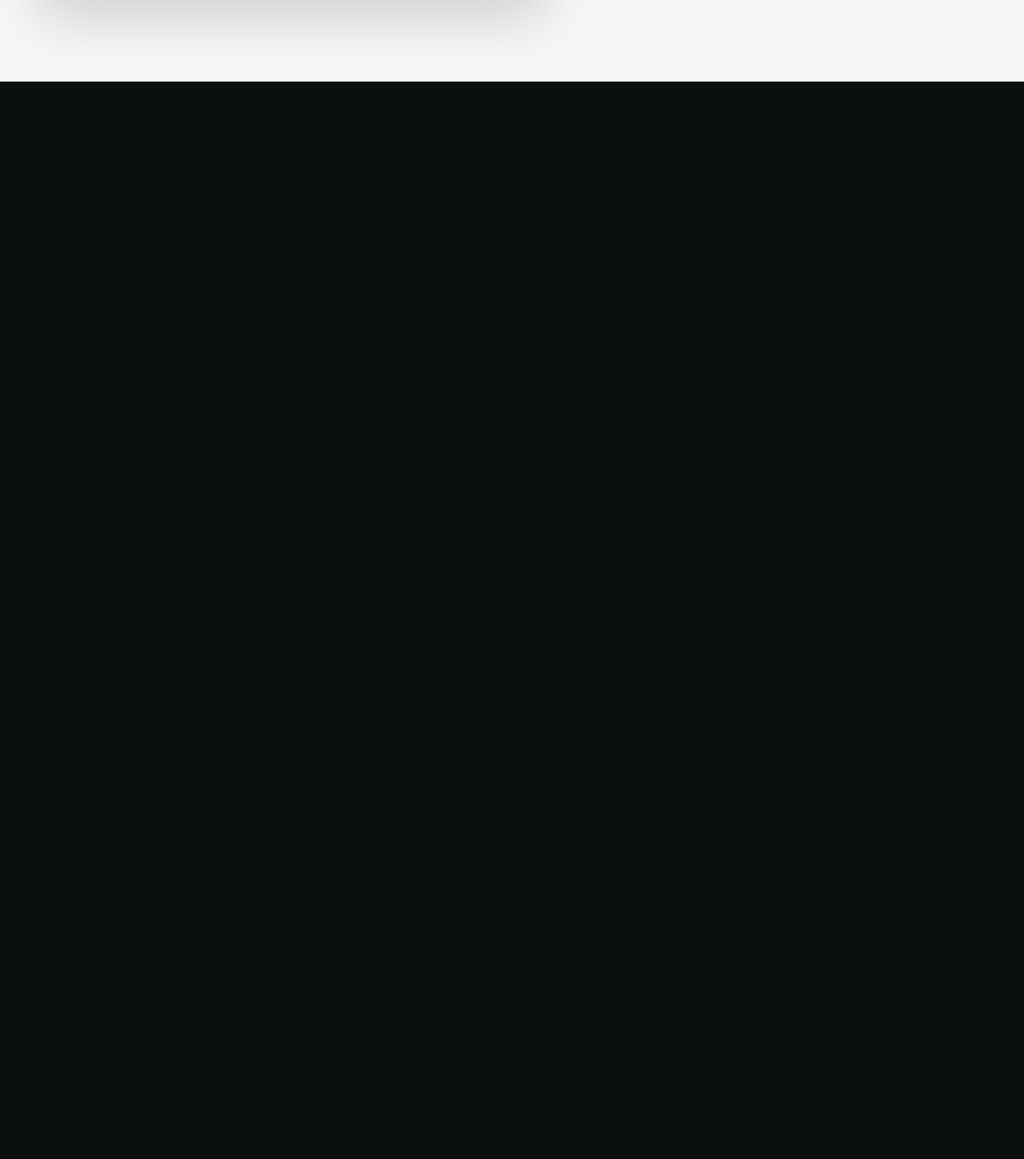
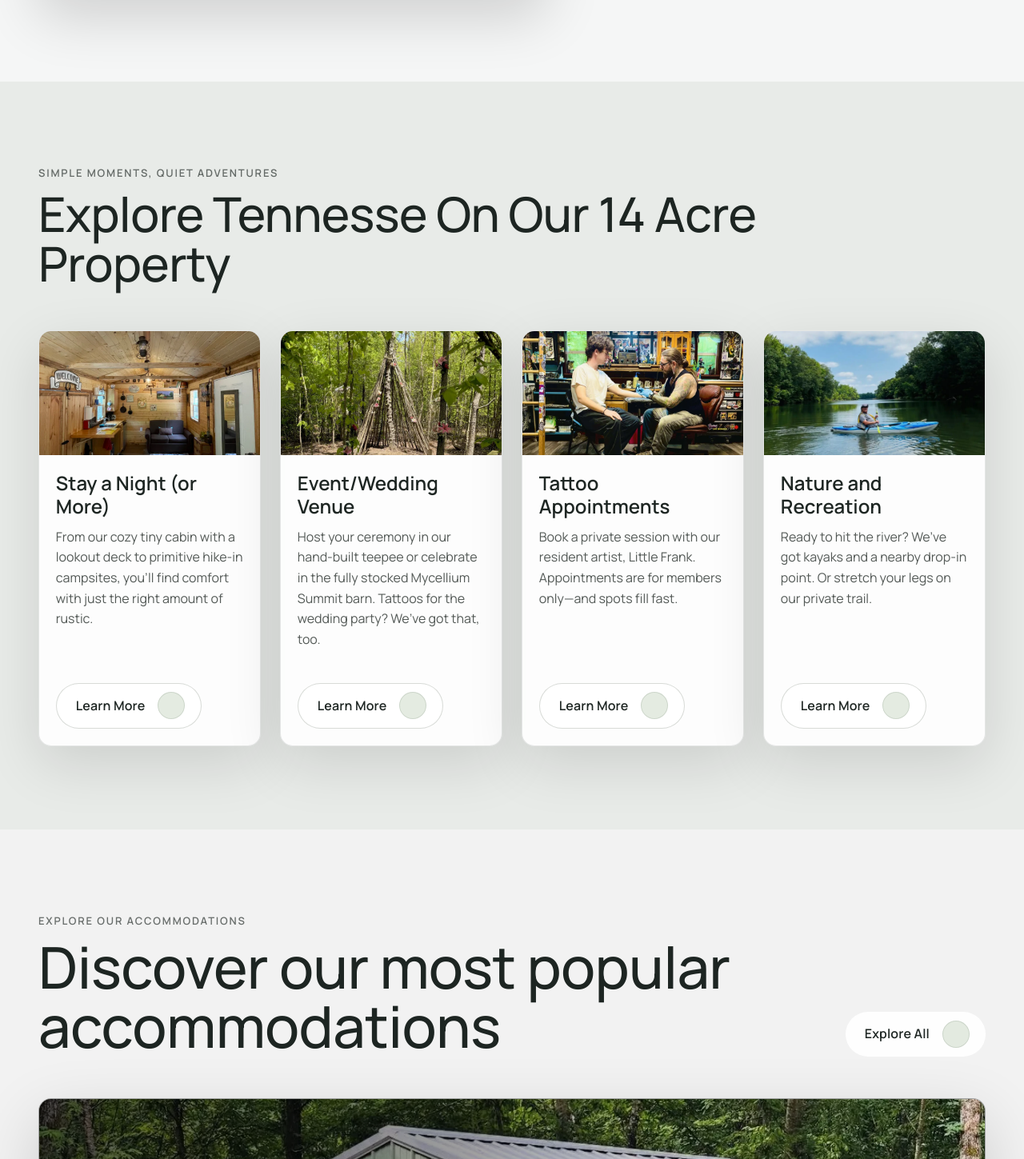
Before and after one commit to JaccobStanton/homestead_ministries, a React (Vite) app: page / in a window 1280 px wide. Shown: the part 1921-3370 px from the top of the page at 80% size. Before the commit the page ends 2023 px from the top, so only its background shows below. Built offline with nearby package versions, Linux system fonts and the light colour scheme; some icons are missing.

Commit message:
Added other components for navigation of home page

```diff
--- a/src/App.jsx
+++ b/src/App.jsx
@@ -1,6 +1,9 @@
 import Navbar from "./components/Navbar";
 import Hero from "./components/hero/Hero";
 import AboutHomestead from "./components/about/AboutHomestead";
+import Accommodations from "./components/accomodations/Accomodations";
+import Banner from "./components/banner/Banner";
+import ThingsToDo from "./components/activities/ThingsToDo";
 
 export default function App() {
   return (
@@ -8,6 +11,9 @@ export default function App() {
       <Navbar />
       <Hero />
       <AboutHomestead />
+      <ThingsToDo />
+      <Accommodations />
+      <Banner />
     </>
   );
 }
```
